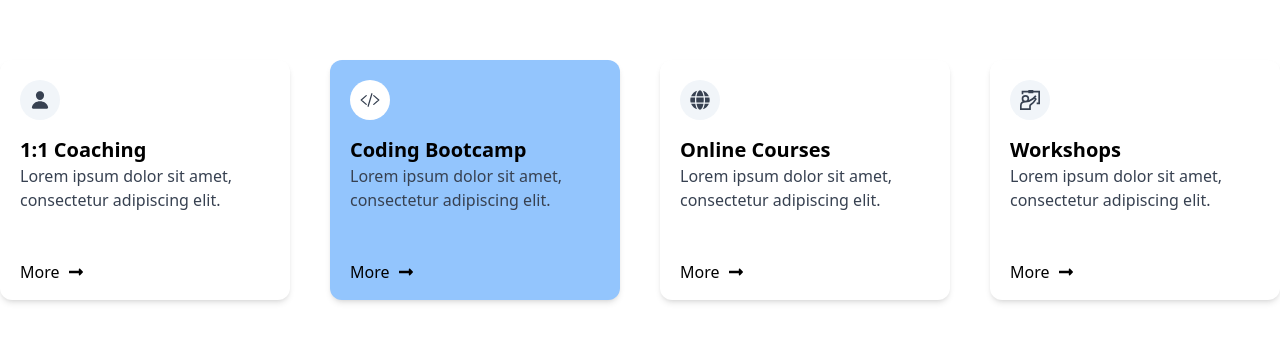
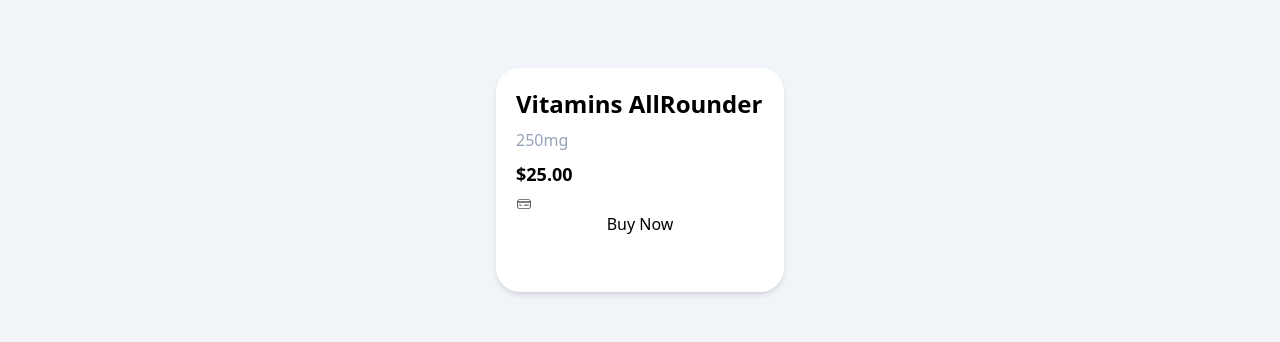
Before and after one commit to tomnemec/Instagram-React-Components, a React (Vite) app: page / in a window 1280 px wide. Shown: the part 220-562 px from the top of the page. Built offline with nearby package versions, Linux system fonts and the light colour scheme; the HTML template or start-up script is replaced by a standard one.

Commit message:
add ShoppingDialog component and integrate into App; update layout styles

```diff
--- a/src/App.tsx
+++ b/src/App.tsx
@@ -1,9 +1,13 @@
 import ServiceCards from "./components/ServiceCards/ServiceCards";
+import ShopppingDialog from "./components/ShoppingDialog/ShopppingDialog";
 
 function App() {
   return (
-    <div className="h-dvh flex items-center justify-center">
-      <ServiceCards />
+    <div className="bg-slate-100 h-dvh flex items-center justify-center">
+      {
+      //<ServiceCards />
+      }
+      <ShopppingDialog />
     </div>
   );
 }
--- /dev/null
+++ b/src/components/ShoppingDialog/ShopppingDialog.tsx
@@ -0,0 +1,14 @@
+import { CiCreditCard1 } from "react-icons/ci"
+
+const ShopppingDialog = () => {
+  return (
+    <div className="bg-white shadow-md flex flex-col gap-2 p-5 w-72 h-56 rounded-3xl ">
+        <span className="font-semibold text-2xl">Vitamins AllRounder</span>
+        <span className="text-slate-400">250mg</span>
+        <span className="font-semibold text-lg">$25.00</span>
+        <button><CiCreditCard1 />Buy Now</button>
+    </div>
+  )
+}
+
+export default ShopppingDialog
```
